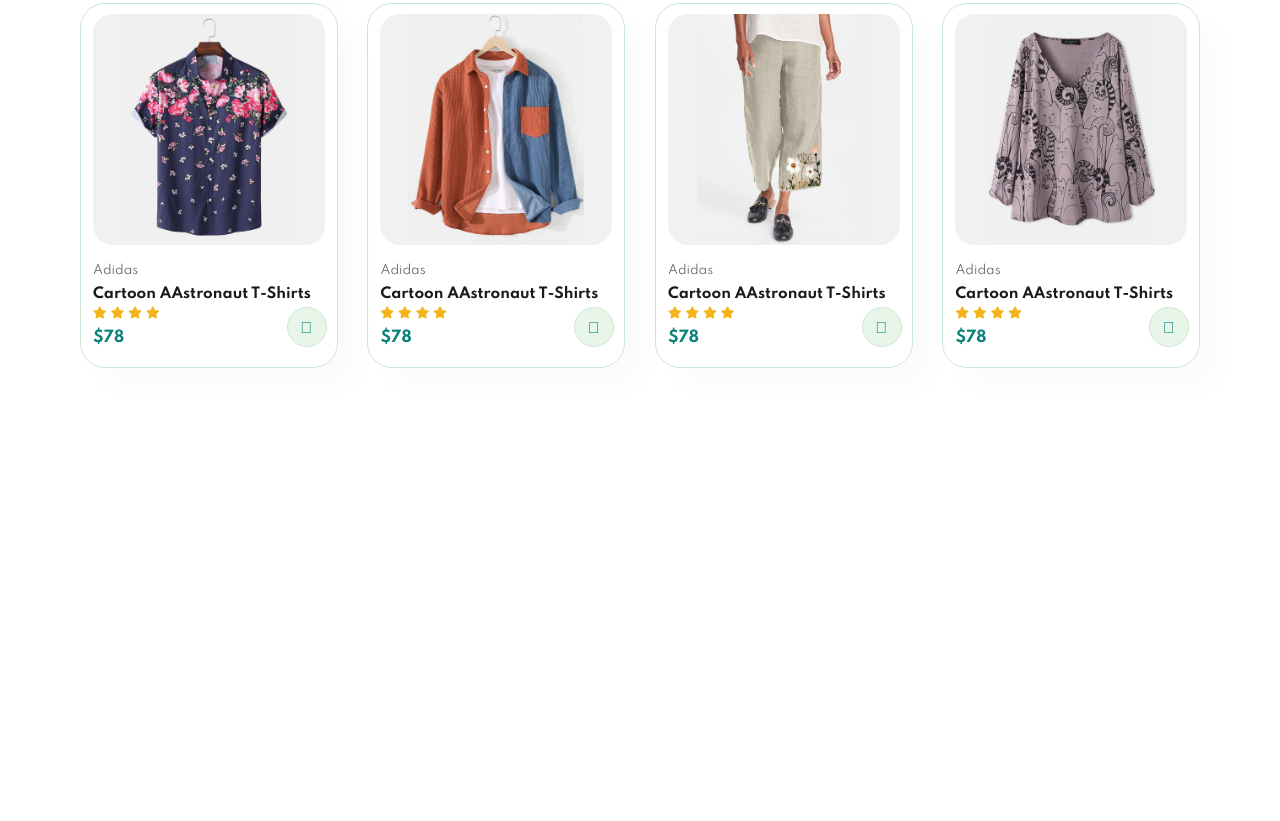
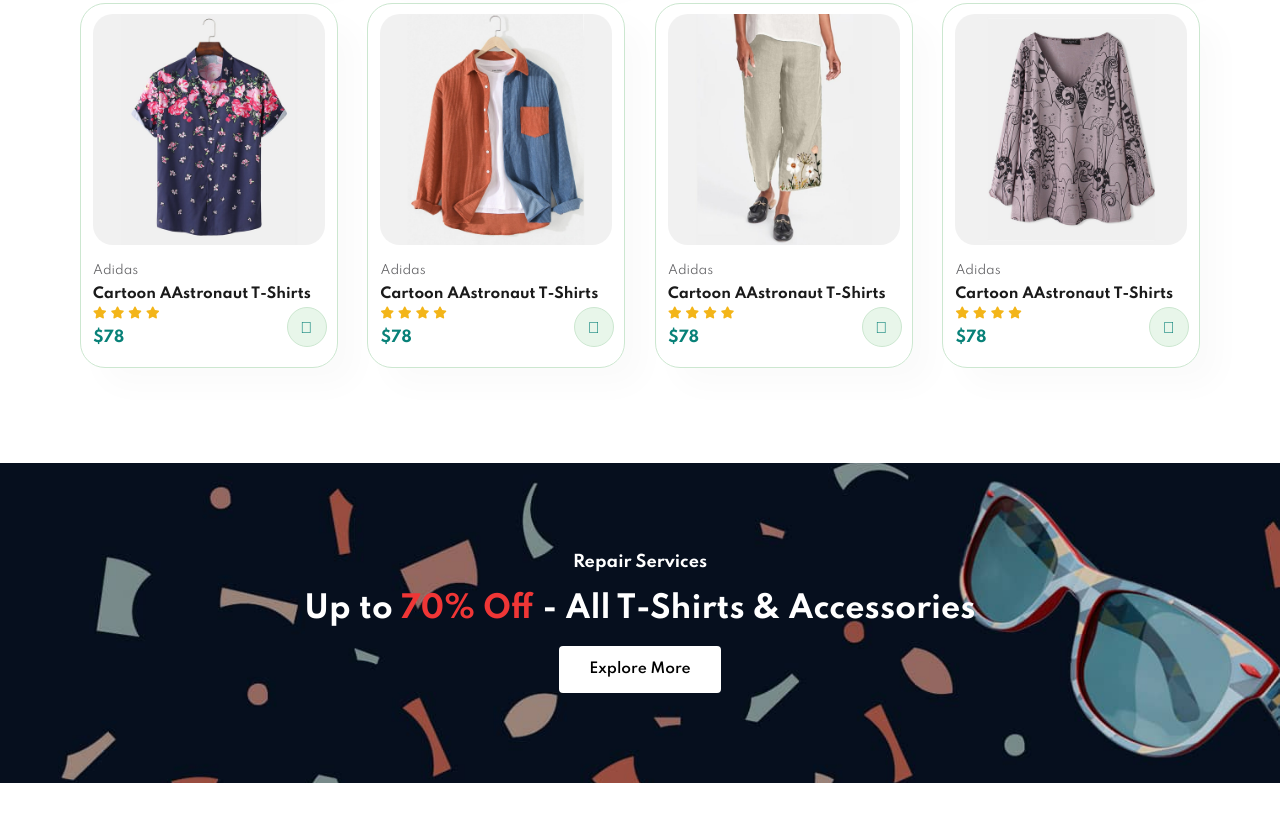
Before and after one commit to zzyhar/Project-2, a plain HTML site: page index.html in a window 1280 px wide. Shown: the part 1687-2508 px from the top of the page. Before the commit the page ends 2110 px from the top, so only its background shows below. Drawn offline with Linux system fonts and the light colour scheme.

Commit message:
Banner Section Styling

```diff
--- a/index.html
+++ b/index.html
@@ -185,6 +185,11 @@
             </div>
         </section>
 
+        <section id="banner" class="section-m1">
+            <h4>Repair Services</h4>
+            <h2>Up to <span>70% Off</span> - All T-Shirts & Accessories</h2>
+            <button class="normal">Explore More</button>
+        </section>
 
     <script src="script.js"> </script>
 </body>
--- a/style.css
+++ b/style.css
@@ -11,6 +11,7 @@ h1{
     line-height: 64px;
     color: #222;
 }
+
 h2{
     font-size: 46px;
     line-height: 54px;
@@ -32,6 +33,20 @@ p{
     color: #465b52;
     margin: 15px 0 20px 0;
 }
+
+button.normal{
+    font-size: 14px;
+    font-weight: 600;
+    padding: 15px 30px;
+    color: #000;
+    background-color: #fff;
+    border-radius: 4px;
+    cursor: pointer;
+    border: none;
+    outline: none;
+    transition: 0;
+}
+
 .section-p1{
     padding: 40px 80px;
 }
@@ -257,3 +272,45 @@ p{
     color: #088178;
     border: 1px solid #cce7d0;
 }
+
+/* Banner Section Styling */
+
+#banner{
+    display: flex;
+    flex-direction: column;
+    justify-content: center;
+    align-items: center;
+    text-align: center;
+    background-image: url(./img/banner/b2.jpg);
+    width: 100%;
+    height: 40vh;
+    background-size: cover;
+    background-position: center;
+}
+
+#banner h4{
+    color: #fff;
+    font-size: 16px;
+}
+
+#banner h2{
+    color: #fff;
+    font-size: 30px;
+    padding: 10px 0;
+}
+
+#banner h2 {
+    color: #fff;
+    font-size: 30px;
+    padding: 10px 0;
+}
+
+#banner h2 span{
+    color: #ef3636;
+
+}
+
+#banner button:hover{
+    background: #088178;
+    color: #fff;
+}
```
